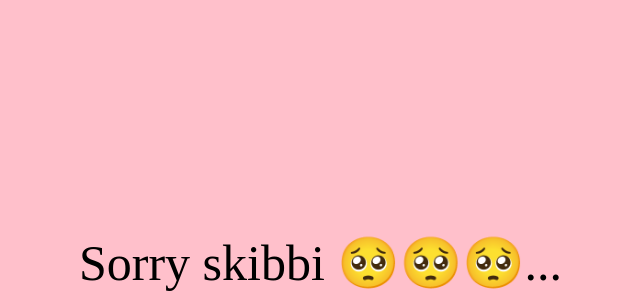
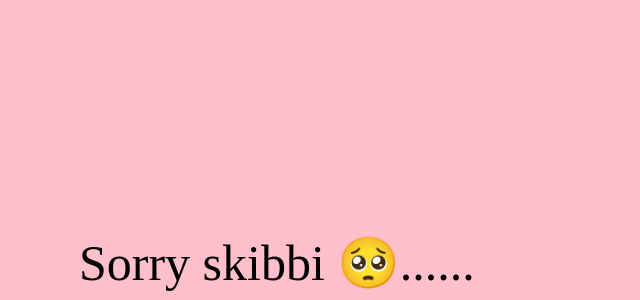
Before and after one commit to vatsps/raags, a plain HTML site: page ss.html in a window 1280 px wide. Shown: the part 790-1090 px from the top of the page, without its empty margins (11-651 px from the left). Drawn offline with Linux system fonts and the light colour scheme.

Commit message:
Update ss.html

```diff
--- a/ss.html
+++ b/ss.html
@@ -20,7 +20,7 @@
 </style>
 
 <body>
-Sorry skibbi 🥺🥺🥺...
+Sorry skibbi 🥺......
 </body>
 
 </html>
```
